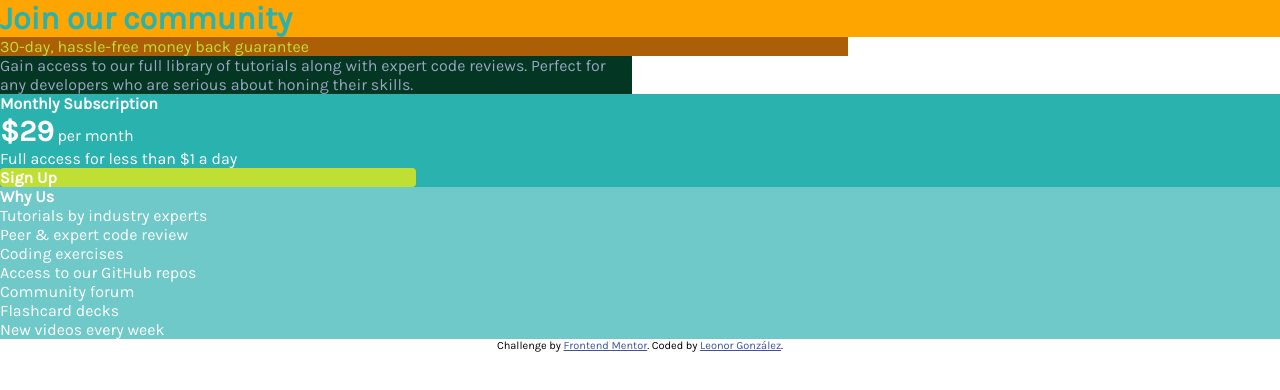
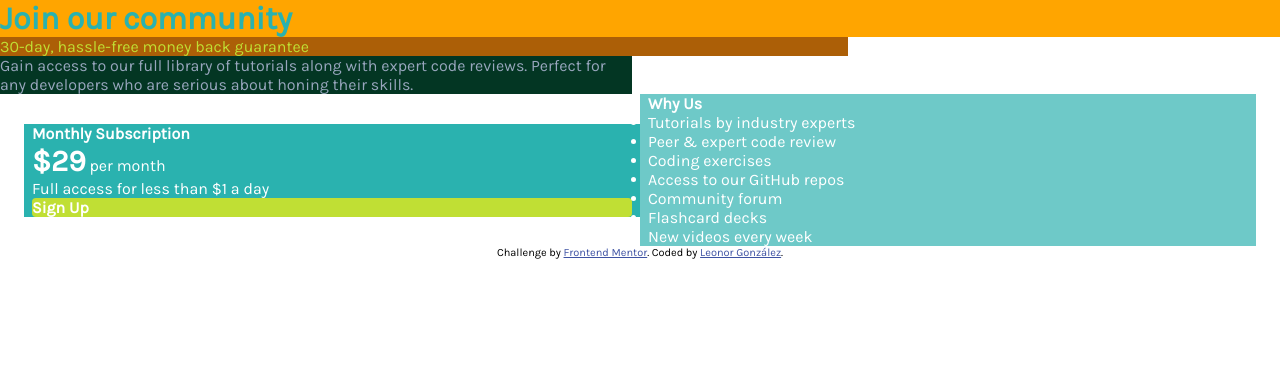
Before and after one commit to Legoal1990/single-price-grid-component-master, a plain HTML site: page index.html in a window 1280 px wide. Drawn offline with Linux system fonts and the light colour scheme.

Commit message:
contenedor2&3 responsivo

```diff
--- a/css/estilos.css
+++ b/css/estilos.css
@@ -32,7 +32,7 @@ body{
     background-color: rgb(3, 54, 35);
 }
 
-.container2{
+.contenedor2{
     background-color: hsl(179, 62%, 43%);
     color:white;
 }
@@ -56,11 +56,11 @@ body{
     border-radius: 4px;
 }
 
-.container3{
+.contenedor3{
     background-color:hsl(179, 46%, 61%);
     color:white;
 }
-.boton p{
+.nav p{
     font-weight: 700;
 }
 nav a{
--- a/index.html
+++ b/index.html
@@ -37,51 +37,29 @@
     </div>
   </div>
 
-  <div class="container2">
-    <div class="row">
-      <div class="col-xs-12 col-lg-8">
+  <div class="container">
+    <div class="row middle-xs between-xs">
+     <!--Aqui va el contenedor dos-->
+        <div class="contenedor2 col-xs-12 col-lg-6">
           <div class="subscription">
             <p>Monthly Subscription</p>
           </div>
-      </div>
-    </div>
-
-  <div class="row">
-    <div class="col-xs-12 col-lg-8">
           <div class="costo">
             <p><span>&dollar;29</span> per month</p>
           </div>
-    </div>
-  </div>
-
-  <div class="row">
-    <div class="col-xs-12 col-lg-8">
           <div class="info">
             <p>Full access for less than &dollar;1 a day</p>
           </div>
-    </div>
-  </div>
-
-  <div class="row">
-    <div class="col-xs-12 col-lg-4">
           <div class="boton">
             <a href="#">Sign Up</a>
           </div>
         </div>
-  </div>
-  </div>
 
-  <div class="container3">
-    <div class="row">
-      <div class="col-xs-12 col-lg-8">
-        <div class="boton">
+      <div class="contenedor3 col-xs-12 col-lg-6">
+      <!--Aqui va el contenedor tres-->
+        <div class="nav">
           <p>Why Us</p>
         </div>
-      </div>
-    </div>
-
-    <div class="row">
-      <div class="col-xs-12 col-lg-8">
         <nav>
           <ul>
               <li><a href="#">Tutorials by industry experts</a></li>
@@ -95,7 +73,6 @@
         </nav>
       </div>
     </div>
-
   </div>
 
   <footer class="row">
```
Lines whose indentation alone changed are shown as unchanged.
